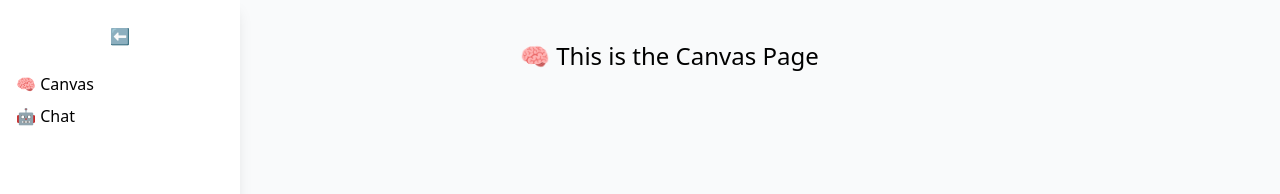
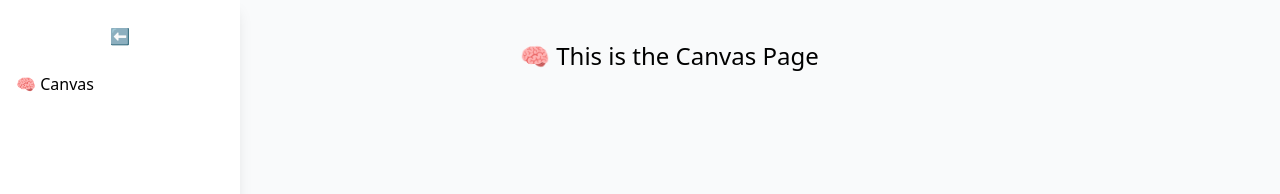
Before and after one commit to amaarsyed/braindump, a React (Create React App) app: page / in a window 1280 px wide. Shown: the top 194 px of the page. Built offline with nearby package versions, Linux system fonts and the light colour scheme.

Commit message:
Removed chat from sidebar

```diff
--- a/src/components/Sidebar.js
+++ b/src/components/Sidebar.js
@@ -24,12 +24,7 @@ export default function Sidebar({ isOpen, setIsOpen, setPage }) {
         >
           🧠 {isOpen && "Canvas"}
         </button>
-        <button
-          onClick={() => setPage("chat")}
-          className="flex items-center gap-2 hover:text-blue-600"
-        >
-          🤖 {isOpen && "Chat"}
-        </button>
+
       </nav>
     </motion.div>
   )
```
